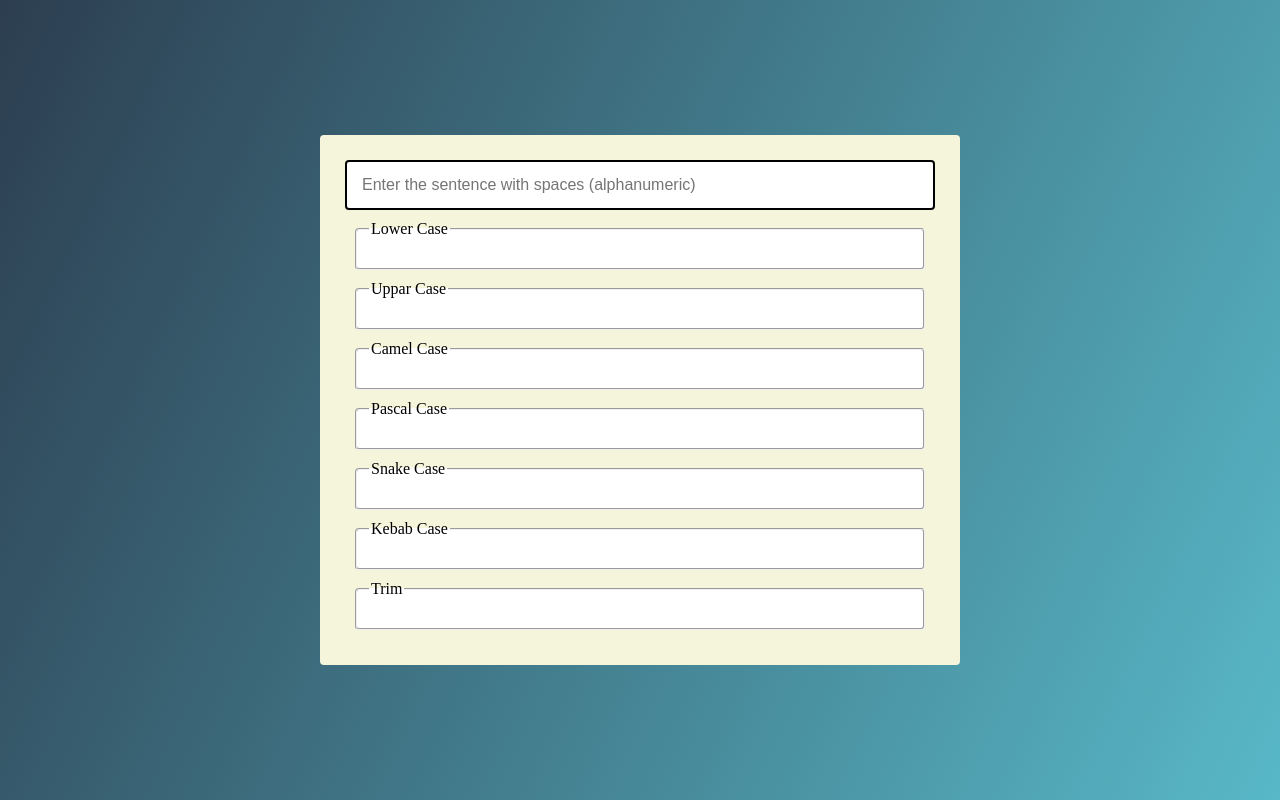
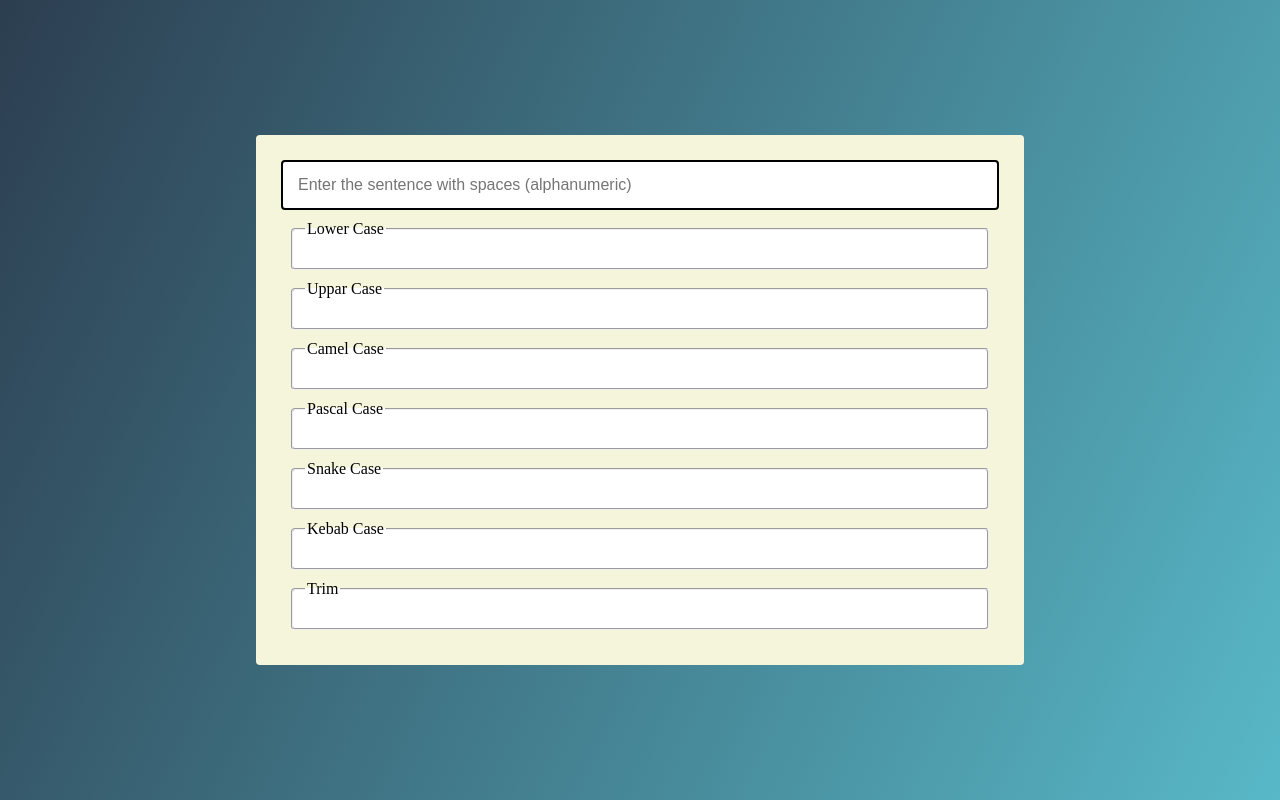
Before and after one commit to ArjunKhatri5/03-String-Manipulation, a plain HTML site: page index.html in a window 1280 px wide. Drawn offline with Linux system fonts and the light colour scheme.

Commit message:
Style: changed the width  of the container

```diff
--- a/style.css
+++ b/style.css
@@ -17,7 +17,7 @@ main{
 
 .container{
     background-color: beige;
-    width: 50%;
+    width: 60%;
     max-height: 75%;
     padding: 25px;
     border-radius: 4px;
@@ -43,16 +43,14 @@ input::placeholder{
 
 
 .output > div{
-    height: 50px;
     margin: 10px;
 }
 
 fieldset{
-    height: 50px;
+    min-height: 50px;
     border-radius: 4px;
     background-color: white;
 }
-
 
 
 @media(max-width: 768px){
```
